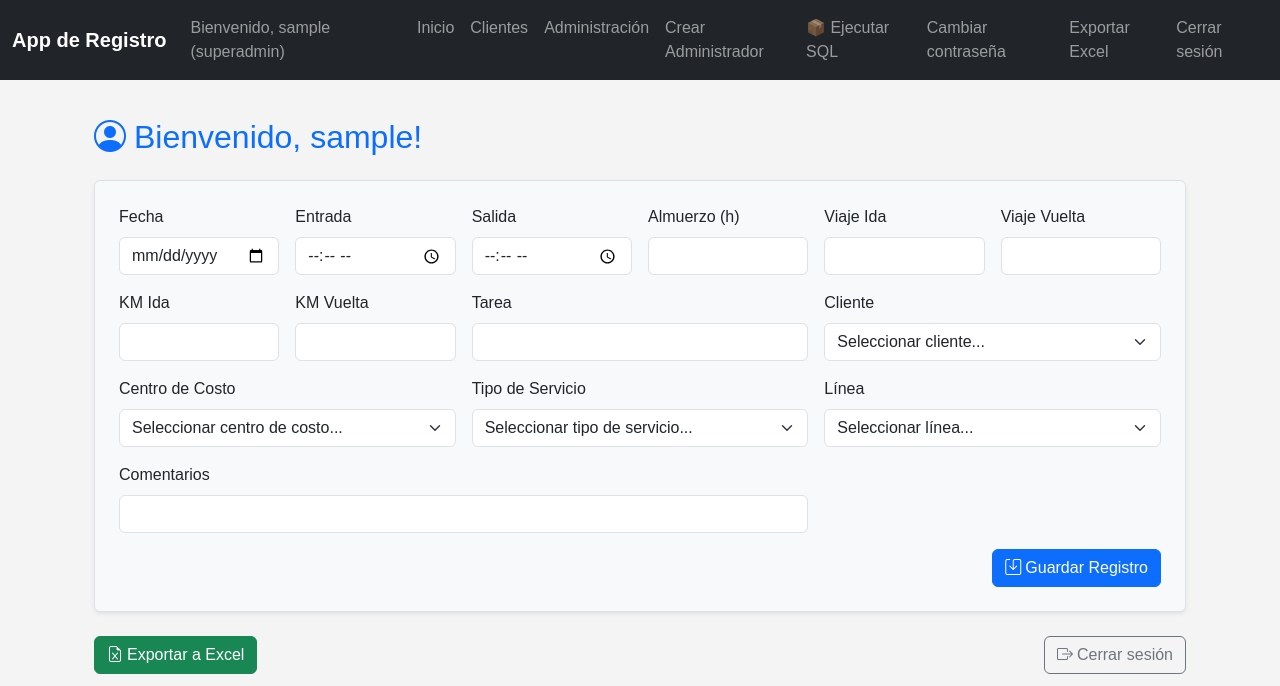
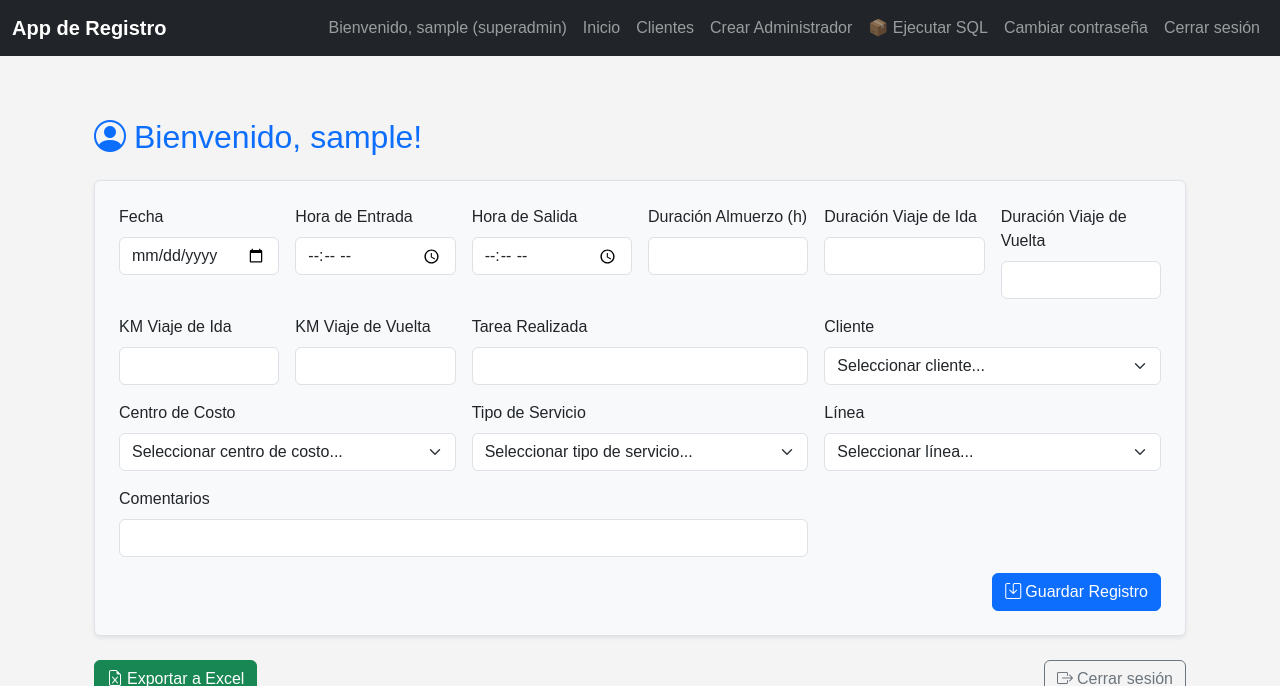
Before and after one commit to GUILLERMOWEB/App-Web-Registrar-Horas, a Flask app: page /dashboard in a window 1280 px wide. Shown: the top 686 px of the page. Run offline with Flask 3, Linux system fonts and the light colour scheme; a user stored in the database is signed in; data that the repository does not hold is empty; some libraries are stand-ins or nearby versions.

```diff
--- a/templates/base.html
+++ b/templates/base.html
@@ -62,9 +62,6 @@
                             <a class="nav-link" href="{{ url_for('ver_cliente') }}">Clientes</a>
                         </li>
                         <li class="nav-item">
-                            <a class="nav-link" href="{{ url_for('admin') }}">Administración</a>
-                        </li>
-                        <li class="nav-item">
                             <a class="nav-link" href="{{ url_for('crear_admin') }}">Crear Administrador</a>
                         </li>
                         <li class="nav-item">
@@ -78,9 +75,7 @@
                         <li class="nav-item">
                             <a class="nav-link" href="{{ url_for('cambiar_password') }}">Cambiar contraseña</a>
                         </li>
-                        <li class="nav-item">
-                            <a class="nav-link" href="{{ url_for('exportar_excel') }}">Exportar Excel</a>
-                        </li>
+
                         <li class="nav-item">
                             <a class="nav-link" href="{{ url_for('logout') }}">Cerrar sesión</a>
                         </li>
--- a/templates/dashboard.html
+++ b/templates/dashboard.html
@@ -11,35 +11,35 @@
         <input type="date" name="fecha" class="form-control">
       </div>
       <div class="col-md-2">
-        <label class="form-label">Entrada</label>
+        <label class="form-label">Hora de Entrada</label>
         <input type="time" name="entrada" class="form-control" value="{{ form_data['entrada'] if form_data and 'entrada' in form_data else '' }}">
       </div>
       <div class="col-md-2">
-        <label class="form-label">Salida</label>
+        <label class="form-label">Hora de Salida</label>
         <input type="time" name="salida" class="form-control" value="{{ form_data['salida'] if form_data and 'salida' in form_data else (registro.salida if registro else '') }}">
       </div>
       <div class="col-md-2">
-        <label class="form-label">Almuerzo (h)</label>
+        <label class="form-label">Duración Almuerzo (h)</label>
         <input type="number" step="0.5" min="0" name="almuerzo" class="form-control" value="{{ form_data['almuerzo'] if form_data and 'almuerzo' in form_data else (registro.almuerzo if registro else '') }}">
       </div>
       <div class="col-md-2">
-        <label class="form-label">Viaje Ida</label>
+        <label class="form-label">Duración Viaje de Ida</label>
         <input type="number" step="0.01" name="viaje_ida" class="form-control" value="{{ form_data['viaje_ida'] if form_data and 'viaje_ida' in form_data else (registro.viaje_ida if registro else '') }}">
       </div>
       <div class="col-md-2">
-        <label class="form-label">Viaje Vuelta</label>
+        <label class="form-label">Duración Viaje de Vuelta</label>
         <input type="number" step="0.01" name="viaje_vuelta" class="form-control" value="{{ form_data['viaje_vuelta'] if form_data and 'viaje_vuelta' in form_data else (registro.viaje_vuelta if registro else '') }}">
       </div>
       <div class="col-md-2">
-        <label class="form-label">KM Ida</label>
+        <label class="form-label">KM Viaje de Ida</label>
         <input type="number" step="0.1" name="km_ida" class="form-control" value="{{ form_data['km_ida'] if form_data and 'km_ida' in form_data else (registro.km_ida if registro else '') }}">
       </div>
       <div class="col-md-2">
-        <label class="form-label">KM Vuelta</label>
+        <label class="form-label">KM Viaje de Vuelta</label>
         <input type="number" step="0.1" name="km_vuelta" class="form-control" value="{{ form_data['km_vuelta'] if form_data and 'km_vuelta' in form_data else (registro.km_vuelta if registro else '') }}">
       </div>
       <div class="col-md-4">
-        <label class="form-label">Tarea</label>
+        <label class="form-label">Tarea Realizada</label>
         <input type="text" name="tarea" class="form-control" value="{{ form_data['tarea'] if form_data and 'tarea' in form_data else (registro.tarea if registro else '') }}">
       </div>
       <div class="col-md-4">
```
